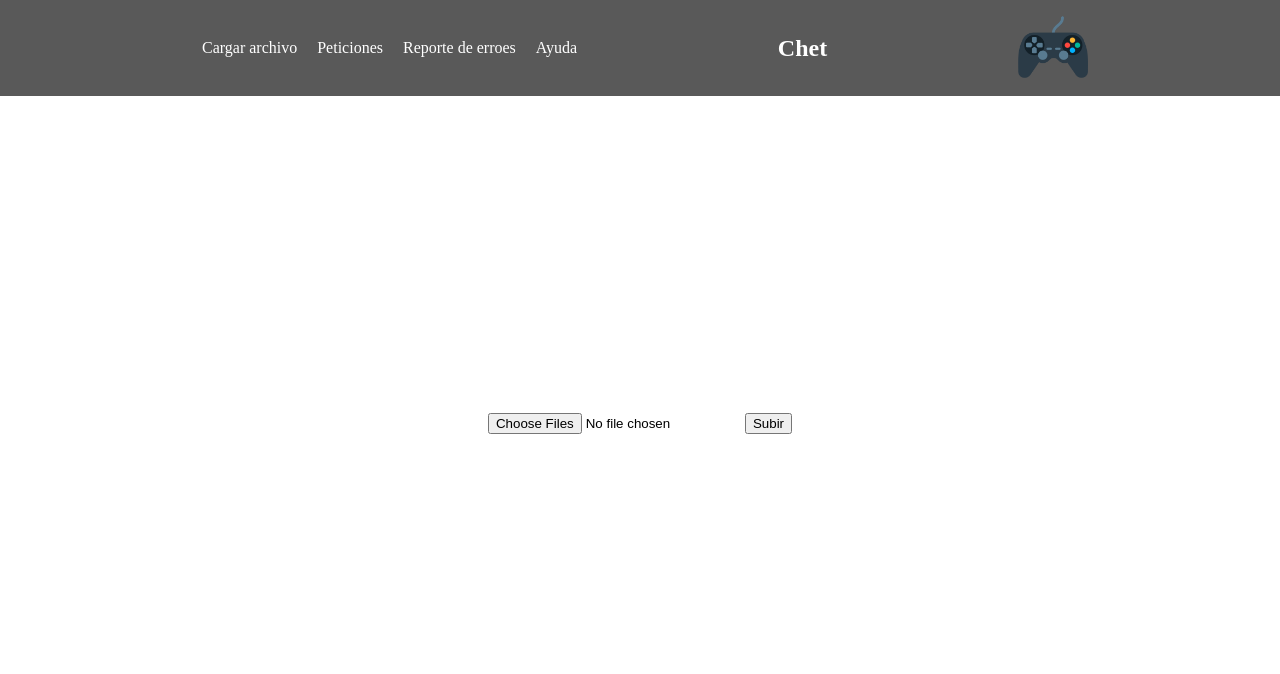
After one commit to Achess01/IPC2_Proyecto2_201930566, a Django app: page /upfile/ in a window 1280 px wide. The commit adds this page. Shown: the top 674 px of the page. Run offline with Django 3.2, Linux system fonts and the light colour scheme.

Commit message:
Reading files .csv from html to django

```diff
--- a/chet_django/chetstore/chetstore/urls.py
+++ b/chet_django/chetstore/chetstore/urls.py
@@ -22,6 +22,8 @@ urlpatterns = [
     path('admin/', admin.site.urls),
     path('', codemirror),
 
+    ##file
+    path('upfile/', getData),
     ## Requests
     path('requests/', see_requests),
     path('requests/most_selled/', most_selled),
--- /dev/null
+++ b/chet_django/chetstore/webapp/templates/getData.html
@@ -0,0 +1,13 @@
+{% extends "base.html" %}
+
+{% block head_content %}
+    <title>Subir archivo</title>
+{% endblock head_content %}
+
+{% block main %}
+    <form action="" method="POST" enctype="multipart/form-data">
+        {% csrf_token %}
+        <input type="file" name="subir" accept=".csv" multiple="multiple">
+        <input type="submit" value="Subir">
+    </form>
+{% endblock main %}
--- a/chet_django/chetstore/webapp/views.py
+++ b/chet_django/chetstore/webapp/views.py
@@ -1,14 +1,32 @@
+from typing import IO
 from django.shortcuts import render
 from django.http.response import HttpResponse
 import xml.etree.ElementTree as ET
 import requests
+import csv
+from io import StringIO
 
 # Create your views here.
 
+##Subir archivo
+
+def getData(request):
+    if request.method == 'POST':
+        # with open(request.FILES['subir']) as csv_file:
+        print(len(request.FILES.getlist('subir')), "tamaño")
+        for f in request.FILES.getlist('subir'):
+            content = StringIO(f.read().decode('utf-8'))
+            csv_reader = csv.reader(content, delimiter=',')
+            for row in csv_reader:
+                for item in row:
+                    print(item)
+            print("*"*10)
+    return render(request, 'getData.html')
 ## Requests
 
 def see_requests(request):
     return render(request, 'requests.html')
+
 def codemirror(request):
     if request.method == 'POST'    :
         print('*'*10)
```
Also changed, not shown: chet_django/chetstore/webapp/templates/codemirror.html (line endings or trailing spaces).
